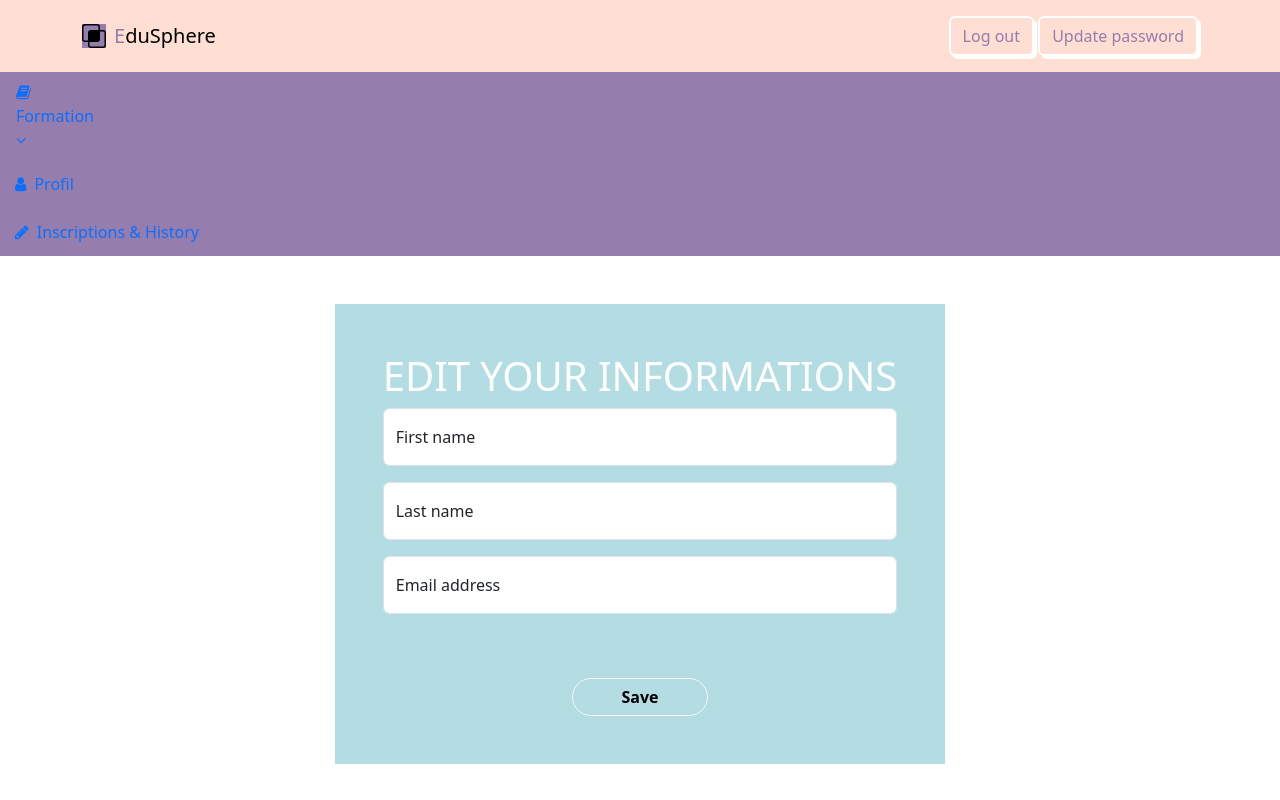
After one commit to zaani12/estion-de-centre-de-formation2, a PHP site: page /profile.php in a window 1280 px wide. The commit adds this page. Run offline with PHP 8.4, Linux system fonts and the light colour scheme; tables that the repository leaves empty or names only in its code hold one stand-in row (values such as "Sample post"); data that the repository does not hold is empty; some libraries are stand-ins or nearby versions.

Commit message:
ZAANI10/5

```diff
--- a/log in.php
+++ b/login.php
@@ -38,7 +38,7 @@ if($_SERVER["REQUEST_METHOD"] == "POST"){
     // Validate credentials
     if(empty($email_err) && empty($password_err)){
         // Prepare a select statement
-        $sql = "SELECT  password FROM apprenant WHERE email = :email";
+        $sql = "SELECT  * FROM apprenant WHERE email = :email";
 
         if($stmt = $pdo->prepare($sql)){
             // Bind variables to the prepared statement as parameters
@@ -60,7 +60,7 @@ if($_SERVER["REQUEST_METHOD"] == "POST"){
 
                             // Store data in session variables
                             $_SESSION["loggedin"] = true;
-                            $_SESSION["id"] = $row["id"];
+                            $_SESSION["Id_Apprenant"] = $row["Id_Apprenant"];
                             $_SESSION["email"] = $email;
 
                             // Redirect user to home page
--- /dev/null
+++ b/profile.php
@@ -0,0 +1,151 @@
+
+<!DOCTYPE html>
+<html lang="en">
+
+<head>
+    <meta charset="utf-8">
+    <meta name="viewport" content="width=device-width, initial-scale=1.0, shrink-to-fit=no">
+    <title>EduSphere</title>
+    <link rel="stylesheet" href="assets/bootstrap/css/bootstrap.min.css">
+    <link rel="stylesheet" href="assets/fonts/font-awesome.min.css">
+    <link rel="stylesheet" href="https://fonts.googleapis.com/icon?family=Material+Icons">
+    <link rel="stylesheet" href="assets/css/animate.min.css">
+    <link rel="stylesheet" href="assets/css/Hover-cards.css">
+    <link rel="stylesheet" href="assets/css/Navbar-Right-Links-icons.css">
+    <link rel="stylesheet" href="assets/css/Rounded-Search-Input-field-untitled-2.css">
+    <link rel="stylesheet" href="assets/css/Rounded-Search-Input-field.css">
+    <link rel="stylesheet" href="assets/css/select.css">
+    <link rel="stylesheet" href="assets/css/Sidebar-Cool-SB-Admin-Inspirate.css">
+    <link rel="stylesheet" href="assets/css/Sidebar-Menu-sidebar.css">
+    <link rel="stylesheet" href="assets/css/Sidebar-Menu.css">
+    <link rel="stylesheet" href="assets/css/profile.css">
+</head>
+
+<body>
+    <nav class="navbar navbar-light navbar-expand-md py-3" style="background-color: #FFDFD3;">
+        <div class="container"><a class="navbar-brand d-flex align-items-center" href="#"><span class="bs-icon-sm bs-icon-rounded bs-icon-primary d-flex justify-content-center align-items-center me-2 bs-icon" style="background: #957DAD;"><svg xmlns="http://www.w3.org/2000/svg" width="1em" height="1em" fill="currentColor" viewBox="0 0 16 16" class="bi bi-intersect" style="font-size: 24px;">
+                        <path d="M0 2a2 2 0 0 1 2-2h8a2 2 0 0 1 2 2v2h2a2 2 0 0 1 2 2v8a2 2 0 0 1-2 2H6a2 2 0 0 1-2-2v-2H2a2 2 0 0 1-2-2V2zm5 10v2a1 1 0 0 0 1 1h8a1 1 0 0 0 1-1V6a1 1 0 0 0-1-1h-2v5a2 2 0 0 1-2 2H5zm6-8V2a1 1 0 0 0-1-1H2a1 1 0 0 0-1 1v8a1 1 0 0 0 1 1h2V6a2 2 0 0 1 2-2h5z">
+                        </path>
+                    </svg></span><span><span style="color: rgb(149, 125, 173);">E</span>duSphere</span></a><button data-bs-toggle="collapse" class="navbar-toggler" data-bs-target="#navcol-2"><span class="visually-hidden">Toggle navigation</span><span class="navbar-toggler-icon"></span></button>
+            <div class="collapse navbar-collapse" id="navcol-2">
+                <ul class="navbar-nav ms-auto">
+                    <li class="nav-item d-flex">
+                        <div class="gap-5">
+                            <a href="<?php echo "log_out.php" ?>" class="btn " style="box-shadow: 3px 3px white; border:2px white solid; color:#957DAD ;">Log out</a>
+                            <button type="button" class="btn" style="box-shadow: 3px 3px white; border:2px white solid ;color:#957DAD ;" data-bs-toggle="modal" data-bs-target="#update_password">Update password</button>
+                        </div>
+                    </li>
+                </ul>
+            </div>
+        </div>
+    </nav>
+    <div id="layoutSidenav">
+        <div id="layoutSidenav_nav">
+            <div id="sidenavAccordion" class="sb-sidenav accordion  " style="background-color: rgb(149, 125, 173);">
+                <div class="sb-sidenav-menu">
+                    <div class="nav">
+                        <div>
+                            <div class="sb-sidenav-menu-heading"></div><a data-bss-hover-animate="rubberBand" class="nav-link collapsed" href="#" aria-expanded="false" aria-controls="collapseLayouts" data-bs-toggle="collapse" data-bs-target="#collapseLayouts">
+                                <div class="sb-nav-link-icon"><i class="fa fa-book"></i></div><span>Formation</span>
+                                <div class="sb-sidenav-collapse-arrow"><i class="fa fa-angle-down"></i></div>
+                            </a>
+                            <div id="collapseLayouts" class="collapse" aria-labelledby="headingOne" data-bs-parent="#sidenavAccordion">
+                                <div class="sb-sidenav-menu-nested nav"><a class="nav-link" href="apphome.php">Formation</a></div>
+                            </div>
+                        </div>
+                        <div>
+                            <div id="collapse2" class="collapse" aria-labelledby="heading2" data-bs-parent="#sidenavAccordion">
+                                <div id="sidenavAccordionPages" class="sb-sidenav-menu-nested nav accordion"><a class="nav-link collapsed" href="#" aria-expanded="false" aria-controls="pagesCollapseAuth" data-bs-toggle="collapse" data-bs-target="#pagesCollapseAuth"><span>Menu Item</span>
+                                        <div class="sb-sidenav-collapse-arrow"><i class="fa fa-angle-down"></i></div>
+                                    </a>
+                                    <div id="pagesCollapseAuth" class="collapse" aria-labelledby="headingOne" data-bs-parent="#sidenavAccordionPages"></div>
+                                </div>
+                            </div>
+                        </div>
+                    </div>
+                    <div class="sb-sidenav-menu-nested nav"><a class="nav-link" href="<?php echo "profile.php?Id_apprenant=" . $Id_apprenant ?>"><i class="fa fa-user" style="padding-right: 0px;margin: 8px;margin-left: -1px;"></i>Profil</a></div>
+                    <div class="sb-sidenav-menu-nested nav"><a class="nav-link" href="inscription.php"><i class="fa fa-pencil" style="padding-right: 0px;margin: 8px;margin-left: -1px;"></i>Inscriptions & History</a></div>
+
+                </div>
+                <div class="sb-sidenav-footer"></div>
+            </div>
+        </div>
+        <?php
+        if (isset($_POST['update_info'])) {
+            $first_name = $_POST['prenom'];
+            $last_name = $_POST['nom_'];
+            $email = $_POST['email'];
+            $user->Update_info($conn, $first_name, $last_name, $email, $Id_apprenant);
+        }
+        if (isset($_POST['update_pass'])) {
+            $old_pass = $_POST['old_pass'];
+            $new_pass = $_POST['new_pass'];
+            $c_new_pass = $_POST['c_new_pass'];
+            $result = $user->update_pass($conn, $Id_apprenant, $old_pass, $new_pass, $c_new_pass);
+        }
+        ?>
+        <div id="layoutSidenav_content">
+            <?php
+            if (isset($result)) {
+            ?>
+                <div class="alert alert-warning m-0 text-center" role="alert">
+                    <?php echo $result ?>
+                </div>
+            <?php
+            }
+            ?>
+            <main class="d-flex justify-content-center align-items-center">
+                <div class=" mt-5 p-5" style="background-color: #B4DDE3;">
+                    <h1 class="text-white">EDIT YOUR INFORMATIONS</h1>
+                    <form action="<?php echo $_SERVER['PHP_SELF']; ?>" method="post" class="text-center">
+                        <div class="form-floating mb-3">
+                            <input type="text" class="form-control profile" id="floatingInput" name="prenom" value="<?php echo $info['prenom'] ?>" placeholder="name@example.com">
+                            <label for="floatingInput">First name</label>
+                        </div>
+                        <div class="form-floating mb-3">
+                            <input type="text" class="form-control profile" id="floatingPassword" name="nom_" value="<?php echo $info['nom_'] ?>" placeholder="Password">
+                            <label for="floatingPassword">Last name</label>
+                        </div>
+                        <div class="form-floating mb-3">
+                            <input type="email" class="form-control profile" id="floatingInput" name="email" value="<?php echo $info['email'] ?>" placeholder="name@example.com">
+                            <label for="floatingInput">Email address</label>
+                        </div>
+                        <button type="submit" name="update_info" class="btn btn-outline-light fw-bold px-5 text-black rounded-pill  mt-5">Save</button>
+                    </form>
+                </div>
+            </main>
+        </div>
+    </div>
+    <!-- Modal -->
+    <div class="modal fade" id="update_password" tabindex="-1" aria-labelledby="exampleModalLabel" aria-hidden="true">
+        <div class="modal-dialog">
+            <div class="modal-content">
+                <div class="modal-header">
+                    <h1 class="modal-title fs-5" id="exampleModalLabel">Update password</h1>
+                    <button type="button" class="btn-close" data-bs-dismiss="modal" aria-label="Close"></button>
+                </div>
+                <div class="modal-body text-center">
+                    <form action="<?php echo $_SERVER['PHP_SELF'] ?>" method="post">
+                        <div class="form-floating mb-3">
+                            <input type="text" class="form-control profile" id="floatingInput" name="old_pass">
+                            <label for="floatingInput">Old password</label>
+                        </div>
+                        <div class="form-floating mb-3">
+                            <input type="text" class="form-control profile" id="floatingInput" name="new_pass">
+                            <label for="floatingInput">New password</label>
+                        </div>
+                        <div class="form-floating mb-3">
+                            <input type="text" class="form-control profile" id="floatingInput" name="c_new_pass">
+                            <label for="floatingInput">Confurm the new password</label>
+                        </div>
+                        <button type="submit" class="btn btn-danger" name="update_pass">Update</button>
+                    </form>
+                </div>
+            </div>
+        </div>
+    </div>
+    <div id="wrapper"></div>
+    <script src="assets/bootstrap/js/bootstrap.min.js"></script>
+    <script src="assets/js/bs-init.js"></script>
+    <script src="assets/js/Sidebar-Menu-sidebar.js"></script>
+</body>
```
Also changed, not shown: join.php (added, +92 -0 lines), loginpage.php (deleted, +0 -99 lines), session.json (added, +62 -0 lines), test.php (+62 -71 lines), mintty.2023-04-27_00-09-36.png (deleted).
